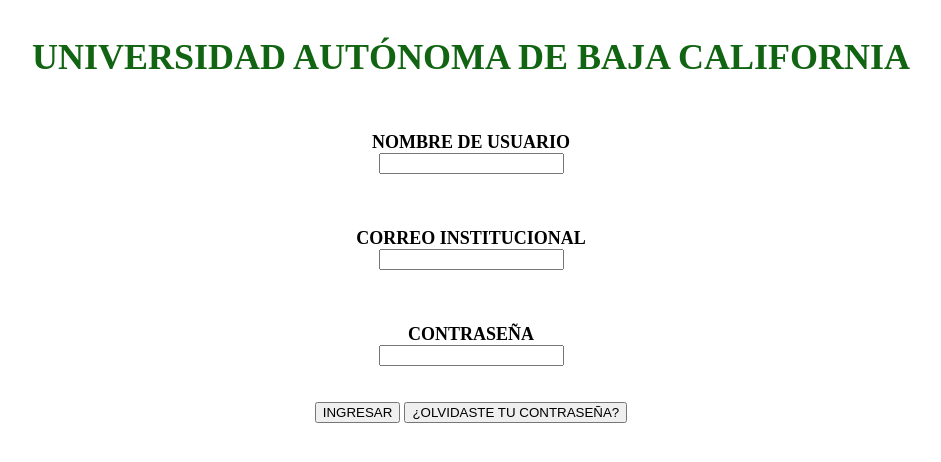
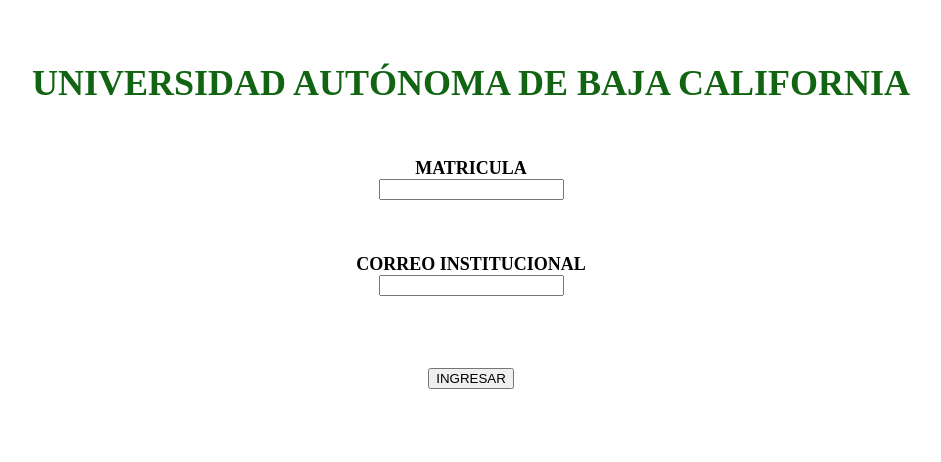
Before and after one commit to ChristopherArgenis/ASFEM, a Flask app: template templates/1_inicio_sesion.html in a window 1280 px wide. Shown: the top 462 px of the page, without its empty margins (169-1110 px from the left). Run offline with Flask 3, Linux system fonts and the light colour scheme; the template is opened without the code that fills it, so the values that code supplies are empty.

Commit message:
Modificacion de los requerimientos

```diff
--- a/templates/1_inicio_sesion.html
+++ b/templates/1_inicio_sesion.html
@@ -4,7 +4,8 @@
     <meta charset="UTF-8">
     <meta name="viewport" content="width=device-width, initial-scale=1.0">
     <title>Inicio de Sesion</title>
-    <title>Inicio de Sesion</title>
+    <header class="encabezado">
+    </header>
     <style>
         /* Estilo para el título principal */
         h3 {
@@ -24,7 +25,7 @@
     <br>
 
     <center>
-        <label for="id_matricula">NOMBRE DE USUARIO</label>
+        <label for="id_matricula">MATRICULA</label>
         <br>
         <input type="text" id="id_matricula" name="matricula" value="" autocomplete="off" required minlength="6" maxlength="6">
         <br>
@@ -41,17 +42,9 @@
     <br>
     <br>
     <br>
-    <center>
-        <label for="id_contraseña">CONTRASEÑA</label>
-        <br>
-        <input type="password" id="id_contraseña" name="contraseña" value="">
-    </center>
-
-    <br>
     <br>
     <center>
         <input type="submit" value="INGRESAR">
-        <input type="submit" value="¿OLVIDASTE TU CONTRASEÑA?"
     </center>
 </body>
 </html>
```
